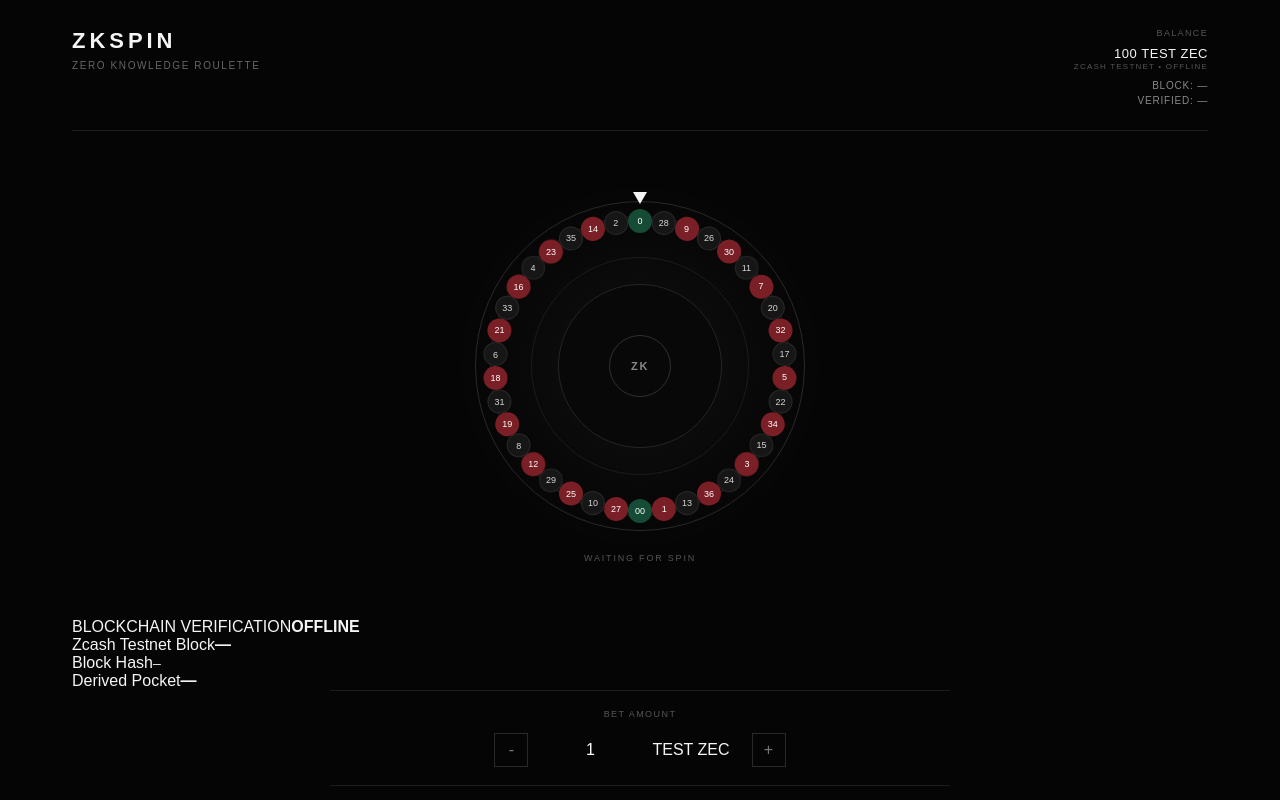
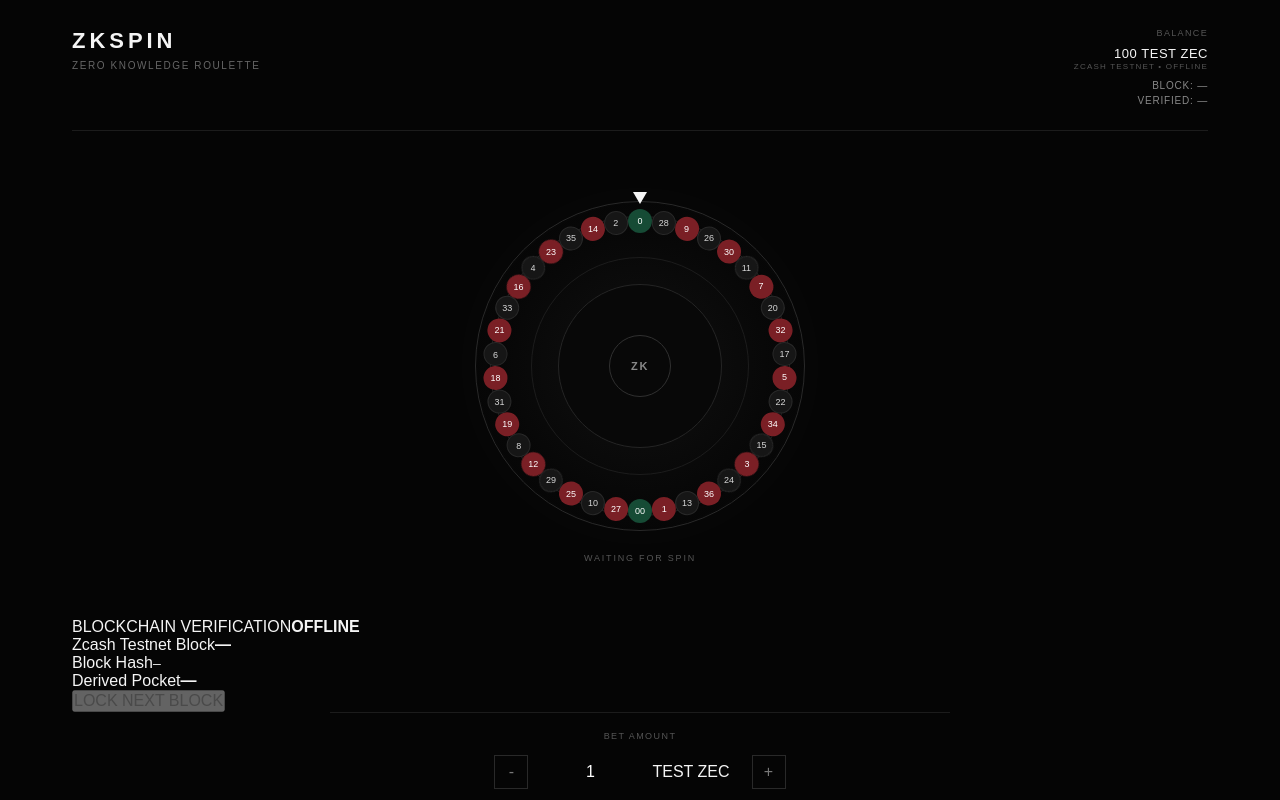
Before and after one commit to justneverminding/ZKSpin, a Next.js app: page / in a window 1280 px wide. Shown: the top 800 px of the page. Built offline with nearby package versions, Linux system fonts and the light colour scheme; no server answers.

Commit message:
Add next block locking

```diff
--- a/app/page.tsx
+++ b/app/page.tsx
@@ -104,8 +104,18 @@ setTestnetConnected(data.connected);
   loadZcashStatus();
 }, []);
 
+function lockNextBlock() {
+  if (blockHeight === null) return;
+
+  const nextBlock = blockHeight + 1;
+
+  setTargetBlockHeight(nextBlock);
+  setRoundBlockHash(null);
+  setRoundVerifiedPocket(null);
+  setWaitingForBlock(true);
+}
+
 function handleSpin() {
-  const wager = Number(betAmount);
 
 if (spinning) return;
 if (selectedBet === null) return;
@@ -269,6 +279,20 @@ setHistory((current) => [
           <span>Derived Pocket</span>
           <strong>{verifiedPocket ?? "—"}</strong>
         </div>
+
+        <button
+  type="button"
+  onClick={lockNextBlock}
+  disabled={
+    !testnetConnected ||
+    blockHeight === null ||
+    waitingForBlock
+  }
+>
+  {waitingForBlock
+    ? `WAITING FOR BLOCK ${targetBlockHeight}`
+    : "LOCK NEXT BLOCK"}
+</button>
       </section>
 
       <section className="bet-panel">
```
Lines whose indentation alone changed are shown as unchanged.
